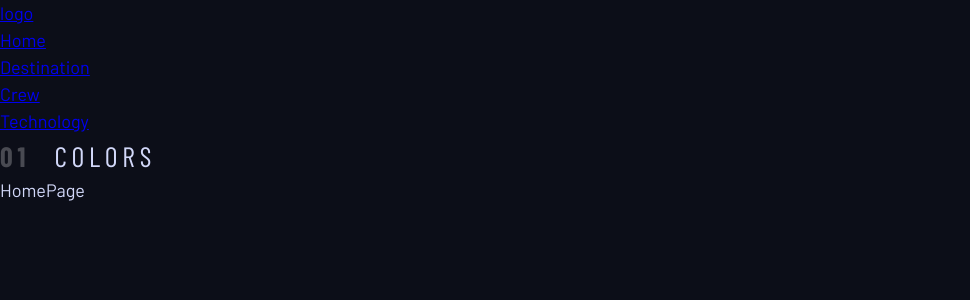
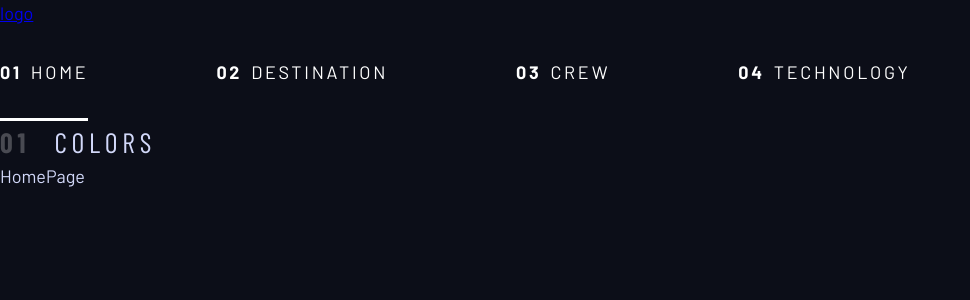
Before and after one commit to Lewis-mbui/space-tourism-website, a React (Vite) app: page / in a window 1280 px wide. Shown: the top 300 px of the page, without its empty margins (0-970 px from the left). Built offline with nearby package versions, Linux system fonts and the light colour scheme; a web font is replaced by a local one.

Commit message:
restructure nav bar

```diff
--- a/src/components/NavBar.tsx
+++ b/src/components/NavBar.tsx
@@ -1,22 +1,28 @@
-import { Link, NavLink } from "react-router";
+import { Link, useLocation } from "react-router";
+import NavLink from "./NavLink";
 
 const NavBar = () => {
+  const navLinks = [
+    { text: "Home", path: "/" },
+    { text: "Destination", path: "/destinations" },
+    { text: "Crew", path: "/crew" },
+    { text: "Technology", path: "/technology" },
+  ] as const;
+
+  const { pathname } = useLocation();
+
   return (
     <nav>
       <Link to={"/"}>logo</Link>
-      <ul className="nav-links">
-        <li>
-          <NavLink to="/">Home</NavLink>
-        </li>
-        <li>
-          <NavLink to="/destinations">Destination</NavLink>
-        </li>
-        <li>
-          <NavLink to="/crew">Crew</NavLink>
-        </li>
-        <li>
-          <NavLink to="/technology">Technology</NavLink>
-        </li>
+      <ul className="primary-navigation | underline-indicators flex">
+        {navLinks.map((l, index) => (
+          <li
+            key={l.text}
+            className={`underline-indicator ${l.path === pathname ? "active" : ""}`}
+          >
+            <NavLink text={l.text} path={l.path} linkNumber={index + 1} />
+          </li>
+        ))}
       </ul>
     </nav>
   );
--- /dev/null
+++ b/src/components/NavLink.tsx
@@ -0,0 +1,18 @@
+import { Link } from "react-router";
+
+interface Props {
+  text: string;
+  path: string;
+  linkNumber: number;
+}
+
+const NavLink = ({ path, text, linkNumber }: Props) => {
+  return (
+    <Link className="uppercase text-white letter-spacing-2" to={path}>
+      <span>0{linkNumber}</span>
+      {text}
+    </Link>
+  );
+};
+
+export default NavLink;
--- a/src/index.css
+++ b/src/index.css
@@ -271,3 +271,34 @@ select {
   opacity: 1;
   transform: scale(1.5);
 }
+
+.primary-navigation {
+  --gap: 8rem;
+  --underline-gap: 2rem;
+  list-style: none;
+  padding: 0;
+  margin: 0;
+}
+
+.primary-navigation a {
+  text-decoration: none;
+}
+
+.primary-navigation a > span {
+  font-weight: 700;
+  margin-right: 0.5em;
+}
+
+.underline-indicators > * {
+  padding: var(--underline-gap, 1rem) 0;
+  border-bottom: 0.2rem solid hsl(var(--clr-white) / 0);
+}
+
+.underline-indicators > *:hover,
+.underline-indicators > *:focus {
+  border-color: hsl(var(--clr-white) / 0.25);
+}
+
+.underline-indicators > .active {
+  border-color: hsl(var(--clr-white) / 1);
+}
```
